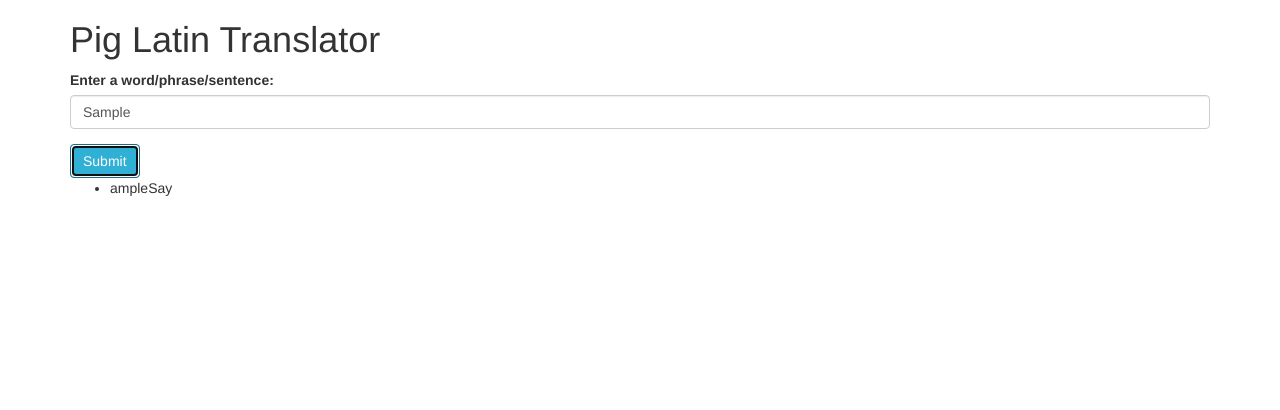
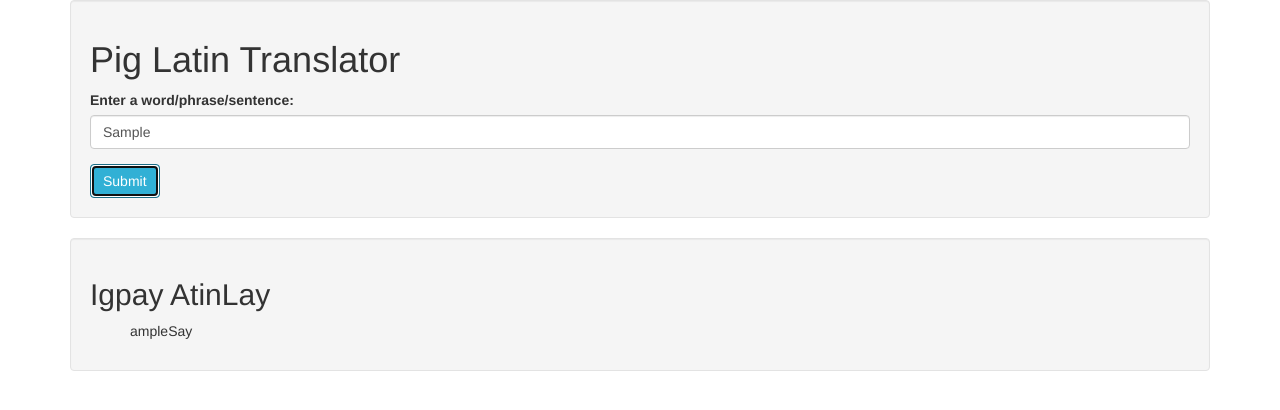
Before and after one commit to brenderbee/pig-latin, a plain HTML site: page index.html in a window 1280 px wide. Both pictures are taken after typing "Sample" into the empty fields and a click on the button "Submit". Drawn offline with Linux system fonts and the light colour scheme.

Commit message:
Add empty array to clear cosonants for each word.

```diff
--- a/css/styles.css
+++ b/css/styles.css
@@ -1,3 +1,3 @@
-.result {
+#result {
   display: none;
 }
--- a/index.html
+++ b/index.html
@@ -9,6 +9,7 @@
   </head>
   <body>
     <div class="container">
+      <div class="well">
         <h1>Pig Latin Translator</h1>
         <form id="translator">
           <div class="form-group">
@@ -17,7 +18,9 @@
           </div>
           <button type="submit" class="btn btn-info">Submit</button>
         </form>
-      <div class="output">
+      </div>
+      <div class="well" id="result">
+          <h2>Igpay AtinLay</h2>
           <ul id="output">
 
           </ul>
--- a/js/scripts.js
+++ b/js/scripts.js
@@ -3,20 +3,20 @@
 function translate(words) {
   var pigLatin = [];
   var consonants = [];
-
+debugger;
   words.forEach(function(word) {
     var letters = [];
     letters = word.split("");
 
 // Words beginning with vowels or qu
-    if (letters[0].match(/[aeiouyAEIOUY]/) && word.length === 1) {
-      pigLatin.push(letters[0], "ay", " ");
-    } else if (letters[0].match(/[aeiouyAEIOUY]/)) {
-      pigLatin.push(word, "way", " ");
-    } else if (letters[0].match(/[qQ]/) && letters[1].match(/[uU]/)) {
-      var qend = letters.slice(2).join("");
-      pigLatin.push(qend, letters[0], letters[1], "ay", " ");
-    }
+    // if (letters[0].match(/[aeiouyAEIOUY]/) && letters.length === 1) {
+    //   pigLatin.push(letters[0], "ay", " ");
+    // } else if (letters[0].match(/[aeiouyAEIOUY]/)) {
+    //   pigLatin.push(word, "way", " ");
+    // } else if (letters[0].match(/[qQ]/) && letters[1].match(/[uU]/)) {
+    //   var qend = letters.slice(2).join("");
+    //   pigLatin.push(qend, letters[0], letters[1], "ay", " ");
+    // } console.log(pigLatin+);
 // Words beggining with consonants
     for (var j = 0; j < letters.length; j++) {
       if (letters[j].match(/[^aeiouyAEIOUY]/)) {
@@ -24,6 +24,7 @@ function translate(words) {
       } else {
         var splicedPhrase = letters.splice(j);
         pigLatin.push(splicedPhrase.join(""), consonants.join(""), "ay", " ");
+        consonants = [];
         return pigLatin.join("");
         break;
       }
@@ -37,11 +38,13 @@ $(document).ready(function() {
   $("#translator").submit(function(event) {
     event.preventDefault();
     $("ul").empty();
+    $("#result").hide();
 
     var inputSentence = $("#sentence").val();
     var inputWords = inputSentence.split(" ");
     var output = translate(inputWords);
 
-    $("#output").prepend("<li>" + output + "</li>");
+    $("#result").fadeIn();
+    $("#output").text(output);
   });
 });
```
Lines whose indentation alone changed are shown as unchanged.
